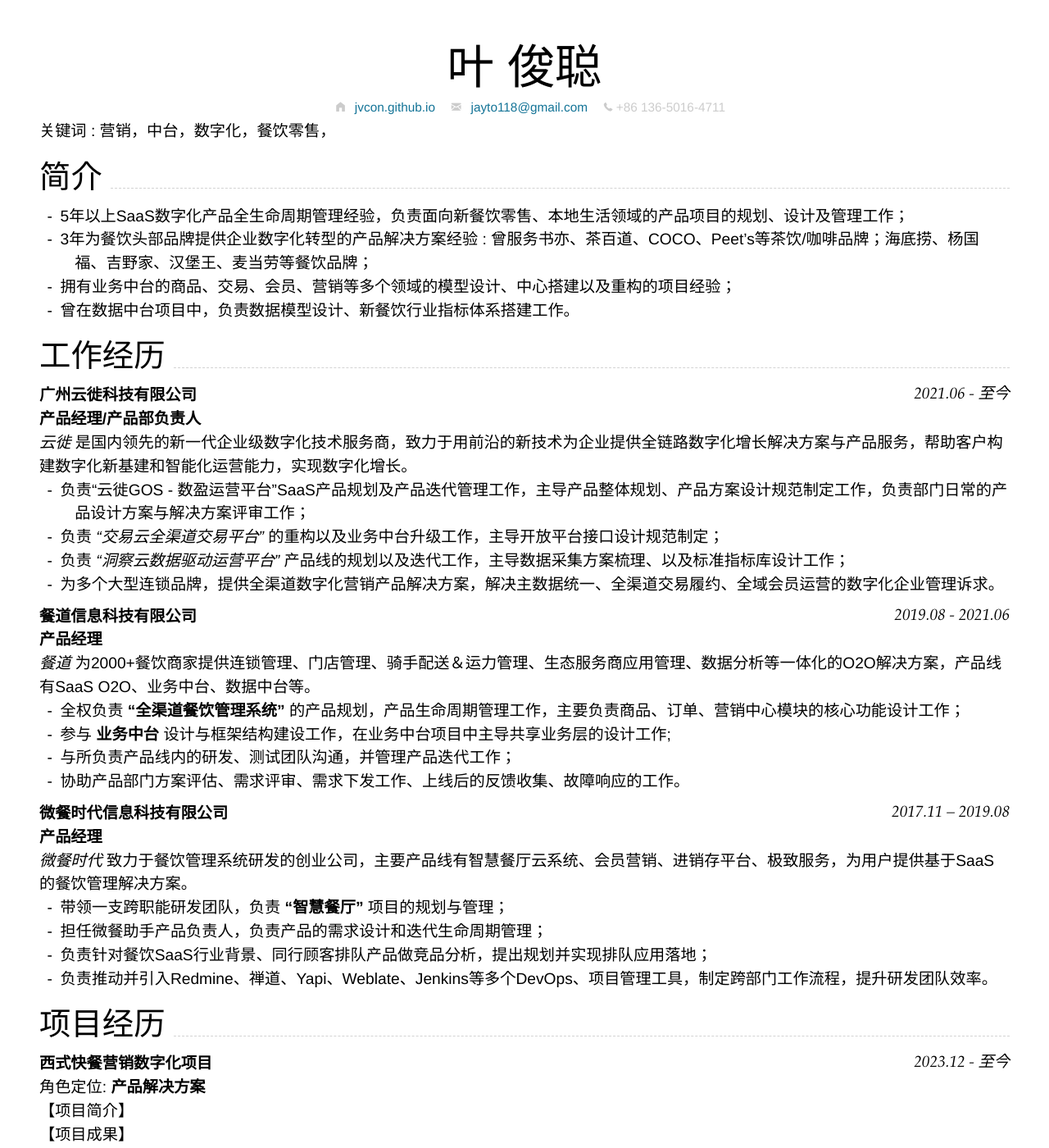
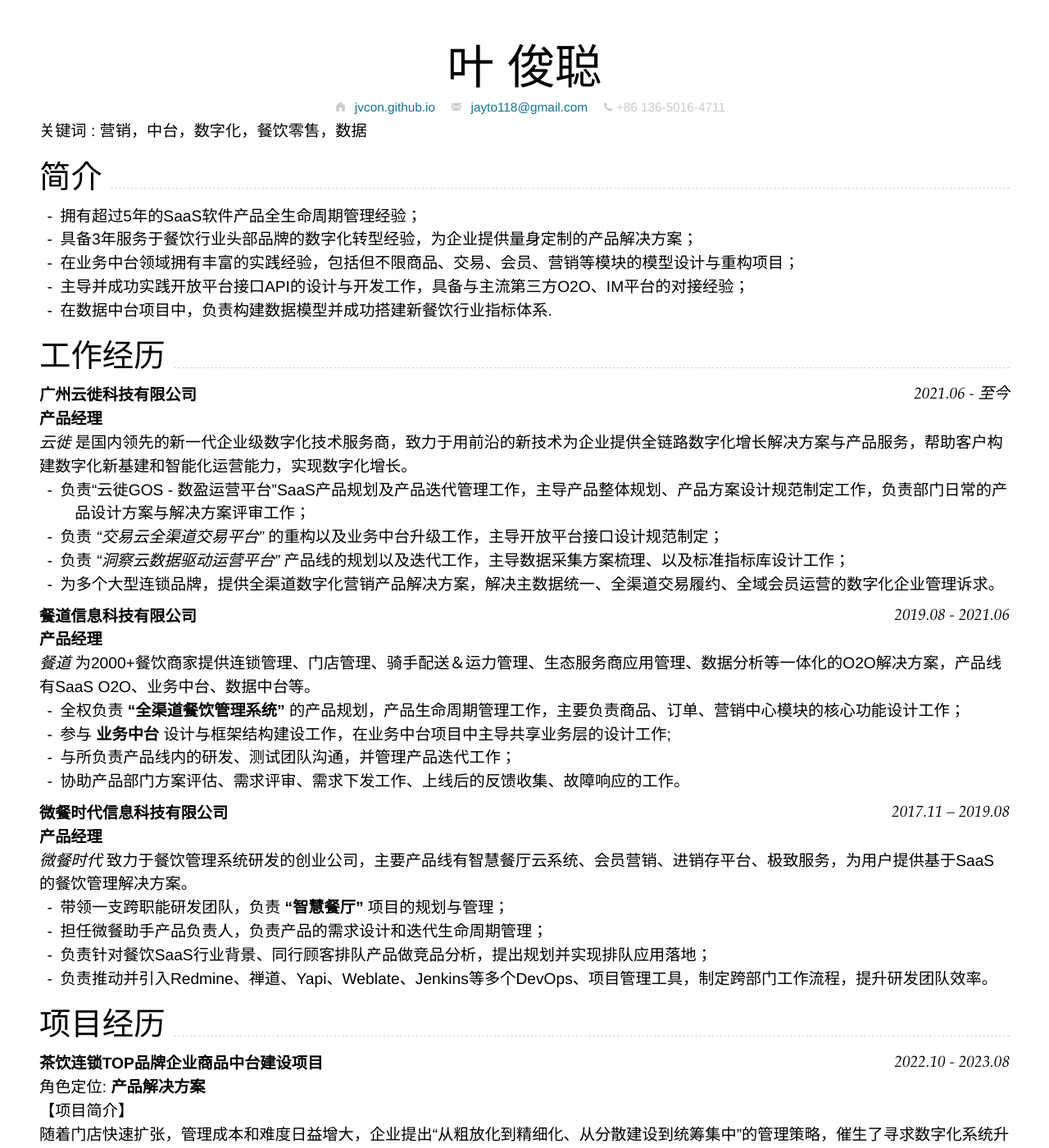
Before and after one commit to Jvcon/cv-zh, a Jekyll site: the page built from index.md, in a window 1280 px wide and 1400 px high. Shown: the whole window at 82% size. Built offline with Jekyll 4.4.1, drawn with Linux system fonts in a browser that asks for light colours; nearby versions of some CDN libraries; some of the changed text lies outside the part shown.

Commit message:
feat: update resume

```diff
--- a/index.md
+++ b/index.md
@@ -14,20 +14,21 @@ age: 25岁
 
 {% include cv-contact.html %}
 
-> 关键词 :  营销，中台，数字化，餐饮零售，
+> 关键词 :  营销，中台，数字化，餐饮零售，数据
 
 ## 简介
 
-- 5年以上SaaS数字化产品全生命周期管理经验，负责面向新餐饮零售、本地生活领域的产品项目的规划、设计及管理工作；
-- 3年为餐饮头部品牌提供企业数字化转型的产品解决方案经验 : 曾服务书亦、茶百道、COCO、Peet's等茶饮/咖啡品牌；海底捞、杨国福、吉野家、汉堡王、麦当劳等餐饮品牌；
-- 拥有业务中台的商品、交易、会员、营销等多个领域的模型设计、中心搭建以及重构的项目经验；
-- 曾在数据中台项目中，负责数据模型设计、新餐饮行业指标体系搭建工作。
+- 拥有超过5年的SaaS软件产品全生命周期管理经验；
+- 具备3年服务于餐饮行业头部品牌的数字化转型经验，为企业提供量身定制的产品解决方案；
+- 在业务中台领域拥有丰富的实践经验，包括但不限商品、交易、会员、营销等模块的模型设计与重构项目；
+- 主导并成功实践开放平台接口API的设计与开发工作，具备与主流第三方O2O、IM平台的对接经验；
+- 在数据中台项目中，负责构建数据模型并成功搭建新餐饮行业指标体系.
 
 ## 工作经历
 
 ### __广州云徙科技有限公司__   `2021.06 - 至今`
 
-__产品经理/产品部负责人__
+__产品经理__
 
 _云徙_ 是国内领先的新一代企业级数字化技术服务商，致力于用前沿的新技术为企业提供全链路数字化增长解决方案与产品服务，帮助客户构建数字化新基建和智能化运营能力，实现数字化增长。
 
@@ -60,9 +61,9 @@ _微餐时代_ 致力于餐饮管理系统研发的创业公司，主要产品
 
 ## 项目经历
 
-### __西式快餐营销数字化项目__ `2023.12 - 至今`
+<!-- TODO: 新式快餐、APP应用、营销升级 -->
 
-<!-- TODO: 新式快餐、APP应用、营销升级 -->
+<!-- ### __西式快餐营销数字化项目__ `2023.12 - 至今`
 
 角色定位: __产品解决方案__
 
@@ -70,19 +71,19 @@ _微餐时代_ 致力于餐饮管理系统研发的创业公司，主要产品
 
 【项目成果】
 
-【负责内容】
+【负责内容】 -->
 
-### __火锅连锁TOP品牌自主外送业务数字化项目__ `2023.09 - 至今`
+<!-- TODO: 外送、新业务成长期 -->
+
+<!-- ### __火锅连锁TOP品牌自主外送业务数字化项目__ `2023.09 - 至今`
 
 角色定位: __产品解决方案__
-
-<!-- TODO: 外送、新业务成长期 -->
 
 【项目简介】
 
 【项目成果】
 
-【负责内容】
+【负责内容】 -->
 
 ### __茶饮连锁TOP品牌企业商品中台建设项目__ `2022.10 - 2023.08`
 
@@ -106,8 +107,6 @@ _微餐时代_ 致力于餐饮管理系统研发的创业公司，主要产品
 - __上下游系统对接打通__ : 结合标准开放平台接口，完成与POS、门店盘货、供应管理等系统对接，实现了采集到交易业务中售出商品的原料消耗、制作成本、门店库存信息，为品牌产品研发、生产计划等决策工作提供了更为准确的数据支撑。
 
 ### __多合一移动端管理系统应用项目__ `2023.02 - 至今`
-
-<!-- TODO: 超级助手、门店营运检测模型 -->
 
 角色定位: __产品负责人__
 
@@ -164,6 +163,7 @@ __“超级助手（ToB端）移动端”__ 致力于打造连锁门店All in On
 【负责内容】
 
 - __平台订单履约能力全渠道化升级__ : 从门店、商品基础数据到接单、配送履约能力都进行了多渠道化改造，实现品牌开拓不同渠道、提供不同服务类型的业务诉求；
+- __开放平台接口设计与三方平台对接__ ：负责门店中心、商品中心、交易中心、组织中心的DTO定义、开放平台API接口设计工作，并与美团、饿了么、飞书、企微、钉钉的三方平台对接，打通交易管理业务中的数据流通路径；
 - __商品中心升级，搭建差异化管理模型__ : 通过商品基础信息管理、商品主数据管理、货架/菜单信息管理、价格方案管理、门店在售信息管理模块，实现了多渠道多业务类型的商品统一化管理，且支持根据不同交易场景对商品进行差异化信息管理；
 - __本地生活新业态工具能力补全__ : 新增货架管理、团购订单管理、直播间管理等功能板块，以跟进零售、直播团购等业态的迅速兴起，向品牌商家提供趁手的营运管理工具。
 
```
